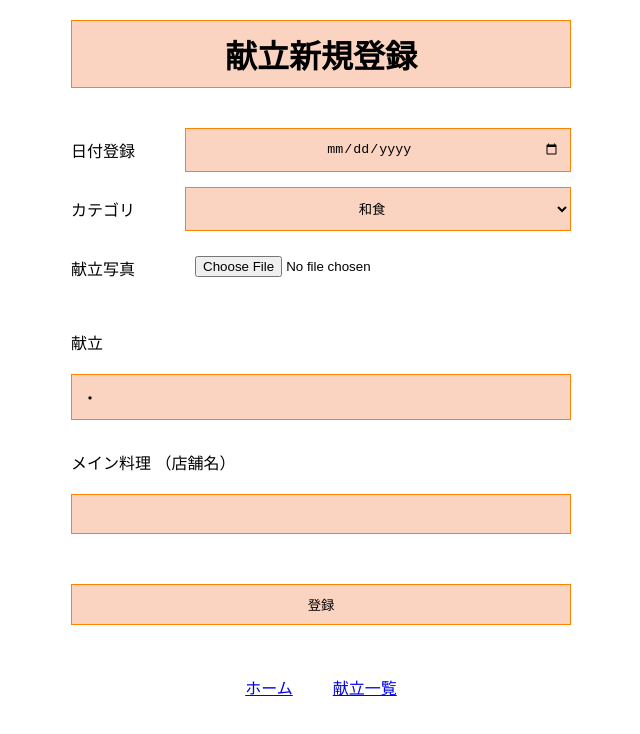
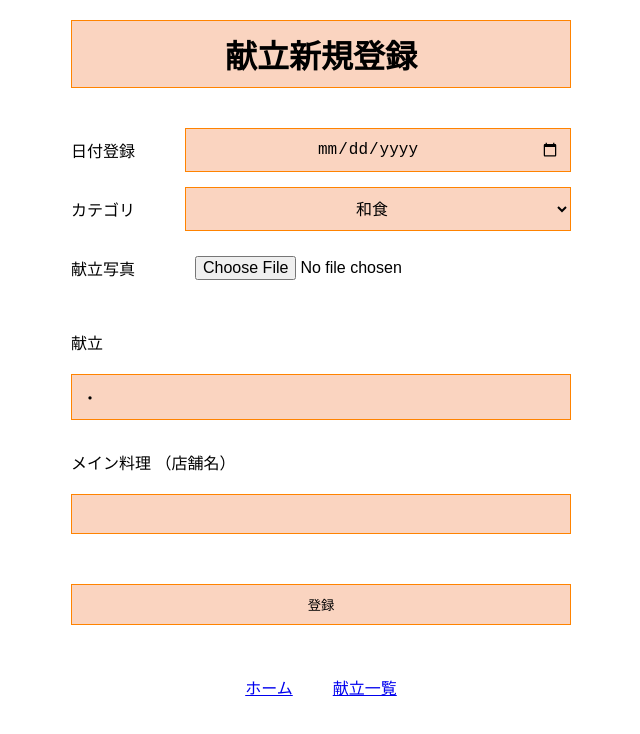
Before and after one commit to moechaco/menu-app, a React (Vite) app: page /New in a window 1280 px wide. Shown: the top 734 px of the page, without its empty margins (319-959 px from the left). Built offline with nearby package versions, Linux system fonts and the light colour scheme; no server answers.

Commit message:
formのcss変更

```diff
--- a/src/css/Form.module.css
+++ b/src/css/Form.module.css
@@ -1,8 +1,10 @@
 .mainText,
 .item,
+.file,
 .input,
 .text {
     box-sizing: border-box;
+    font-size: 16px;
 }
 
 .title{
@@ -36,7 +38,6 @@
     display: block;
     color: red;
     margin: -15px auto 0px 0px;
-    font-size: 14px;
 }
 
 .item{
@@ -85,6 +86,7 @@
     width: 100%;
     border: none;
     outline: none;
+    font-size: 16px;
 }
 
 .mainText{
```
